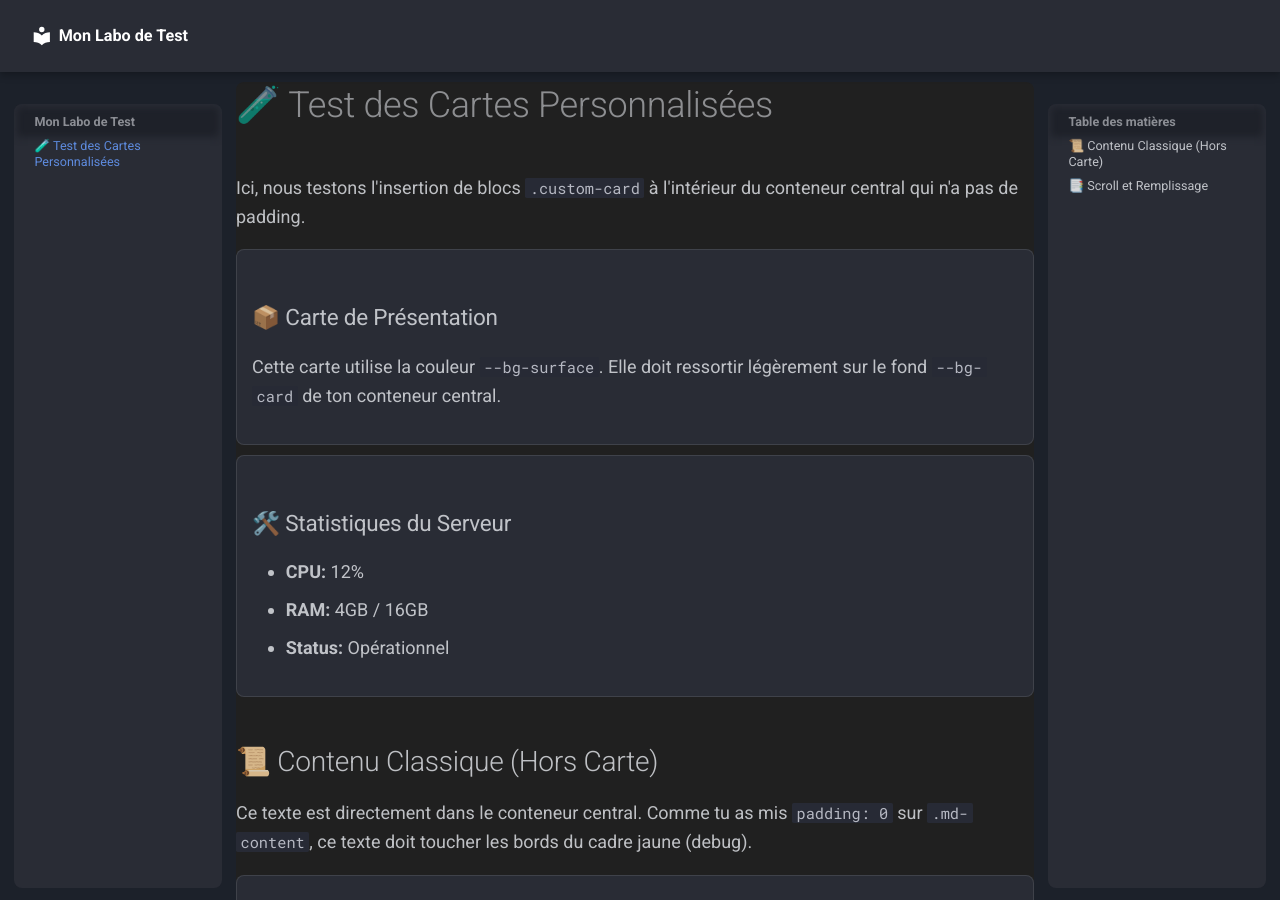
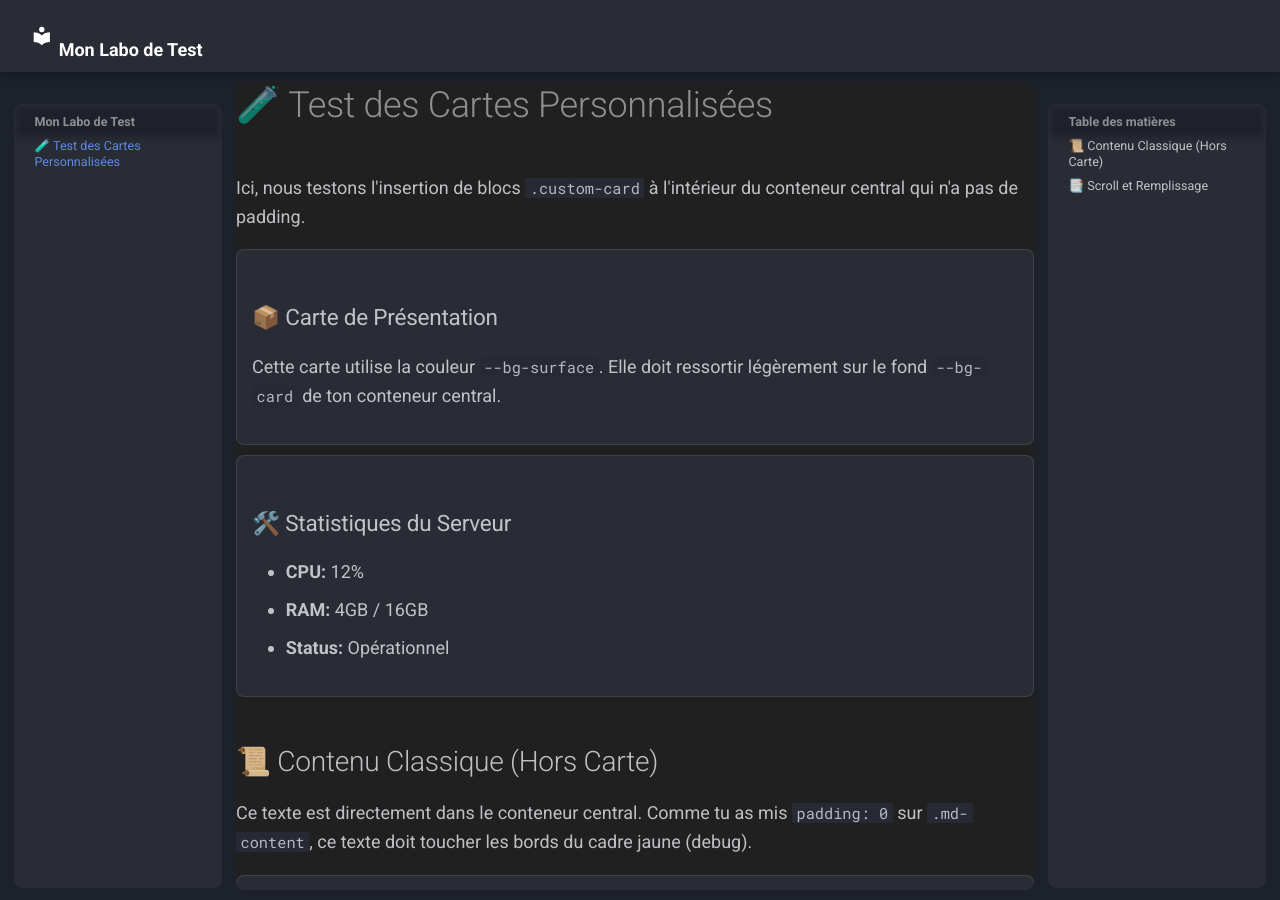
Before and after one commit to Lilevitchi/test-site, an MkDocs documentation site: the page built from docs/index.md, in a window 1280 px wide and 900 px high. Built offline with MkDocs 1.6.1 and Material for MkDocs 9.7.7, drawn with Linux system fonts in a browser that asks for light colours; some of the changed text lies outside the part shown.

Commit message:
Update extra.css

```diff
--- a/docs/stylesheets/extra.css
+++ b/docs/stylesheets/extra.css
@@ -1,25 +1,18 @@
 :root {
-  /* Brand */
+  /* Brand & Colors */
   --accent: #ff5722;
   --accent-soft: rgba(255, 87, 34, 0.08);
-
-  /* Backgrounds */
   --bg-page: #1c212a;
   --bg-surface: rgba(41, 44, 53, 1);
   --bg-card: rgba(32, 32, 32, 1);
 
-  /* Content sizing */
-  --content-max-width: 87.5rem;     /* 1400px */
-  --grid-max-width: 95%;
-
-  /* Layout */
+  /* Layout Sizing */
   --header-height: 72px;
   --footer-height: 30px;
-
-  /* Sidebar sizing*/
   --sidebar-width-primary: 216px;
   --sidebar-width-secondary: 226px;
   --sidebar-gap: 10px;
+  /* Piloté par le JS */
   --sidebar-footer-offset: 10px;
 
   /* Typography */
@@ -28,23 +21,24 @@
   --text-size-footer: 14px;
   --text-size-content: 18px;
 
-  /* Radius */
+  /* Radius & Motion */
   --radius-sm: 4px;
   --radius-md: 8px;
-
-  /* Motion */
   --transition: 187ms cubic-bezier(0, 0, 0, 1);
 
-  /* Effects */
+  /* Content sizing */
+  --content-max-width: 87.5rem;     /* 1400px */
+  --grid-max-width: 95%;
+
+  /* Effets & Cursor */
   --blur-soft: blur(5px);
   --blur-strong: blur(6px);
-
-  /* Cursor */
   --cursor-default: url('../assets/curseur.png') 7 0, pointer;
   --cursor-click: url('../assets/curseur-clic.png') 7 0, pointer;
+
 }
 
-/* 0. VERROUILLAGE RACINE : Empêche tout le site de changer de taille */
+/* 0. VERROUILLAGE RACINE */
 html {
   font-size: 18px !important;
   -webkit-text-size-adjust: none !important;
@@ -53,7 +47,7 @@
   overflow-y: scroll;
 }
 
-/* 1. NETTOYAGE (Éléments à supprimer) */
+/* 1. NETTOYAGE DES ÉLÉMENTS MATERIAL */
 .md-search,
 .md-header__search,
 .md-header__topic:last-child,
@@ -84,11 +78,19 @@
     visibility: visible;
   }
 
+  .md-header__title,
+  .md-header__topic,
+  .md-header__ellipsis {
+    font-size: var(--text-size-header);
+    line-height: var(--header-height);
+  }
+
 /* --- MAIN STRUCTURE --- */
   .md-container {
     display: flex;
     flex-direction: column;
     min-height: 100vh;
+    gap: 0 !important;
   }
 
   .md-main {
@@ -105,23 +107,30 @@
 
   .md-main__inner {
     display: flex;
-    align-items: flex-start;
+    align-items: flex-start; /* Aligne les hauts de blocs à 10px du header */
     max-width: 100% !important;
     margin: 0 !important;
-    padding: var(--sidebar-gap) 0;
+    padding: 0 !important;
+    gap: 0 !important;
   }
 
 /* --- CONTENT CARD --- */
-
   .md-content {
     background: var(--bg-card);
     border-radius: var(--radius-md);
-    margin: 0 var(--sidebar-gap);
-    padding: 0 !important;
+
     flex: 1;
     min-width: 0;
-    position: relative;
-    height: auto;
+    position: sticky !important;
+
+    top: calc(var(--header-height) + var(--sidebar-gap)) !important;
+    height: calc(100vh - var(--header-height) - var(--sidebar-gap) - var(--sidebar-footer-offset)) !important;
+
+    margin: var(--sidebar-gap) var(--sidebar-gap) var(--sidebar-footer-offset) var(--sidebar-gap) !important;
+    padding: 0 !important;
+
+    z-index: 1;
+    overflow: hidden;
   }
 
   .md-content__inner {
@@ -131,10 +140,6 @@
 
   .md-content__inner:before {
     display: none;
-  }
-
-  .md-typeset {
-    font-size: var(--text-size-content);
   }
 
 /* --- CUSTOM CARD --- */
@@ -154,7 +159,10 @@
     position: sticky !important;
     top: calc(var(--header-height) + var(--sidebar-gap)) !important;
     height: calc(100vh - var(--header-height) - var(--sidebar-gap) - var(--sidebar-footer-offset)) !important;
-    z-index: 1;
+
+    margin-top: var(--sidebar-gap) !important;
+    margin-bottom: var(--sidebar-footer-offset) !important;
+    transition: height var(--transition), margin-bottom var(--transition);
   }
 
   .md-sidebar__inner {
@@ -162,18 +170,19 @@
     border-radius: var(--radius-md);
     padding: 10px;
     height: 100%;
+    margin: 0 !important;
     overflow-y: auto;
-    scrollbar-width: thin; /* Pour des barres de scroll plus discrètes */
+    scrollbar-width: thin;
   }
 
   .md-sidebar--primary {
-    margin-left: var(--sidebar-gap);
-    width: var(--sidebar-width-primary);
+    margin-left: var(--sidebar-gap) !important;
+    width: var(--sidebar-width-primary) !important;
   }
 
   .md-sidebar--secondary {
-    margin-right: var(--sidebar-gap);
-    width: var(--sidebar-width-secondary);
+    margin-right: var(--sidebar-gap) !important;
+    width: var(--sidebar-width-secondary) !important;
   }
 
 /* --- FOOTER --- */
@@ -181,20 +190,33 @@
     flex-shrink: 0;
     height: var(--footer-height);
     background-color: var(--bg-surface);
-    display: block;
-    width: 100%;
+    margin: 0 !important;
+    padding: 0 !important;
+    line-height: 0;
+    border: none;
+    box-shadow: none;
+  }
+
+  .md-footer-meta {
+    background-color: transparent;
+    margin-top: -3px;
+    border: none;
   }
 
   .md-footer-meta__inner {
+    height: calc(var(--footer-height) + 3px);
     display: flex;
     align-items: center;
-    height: var(--footer-height);
     padding: 0 20px;
+    margin: 0 !important;
+    font-size: var(--text-size-footer);
   }
 
-  .md-footer-meta {
-    margin-top: -3px;
+/* --- TYPO & CARDS (Rappel) --- */
+  .md-typeset {
+    font-size: var(--text-size-content);
   }
+
 }
 
 /* Masquer les bordures de debug si nécessaire, ou les garder :
```
